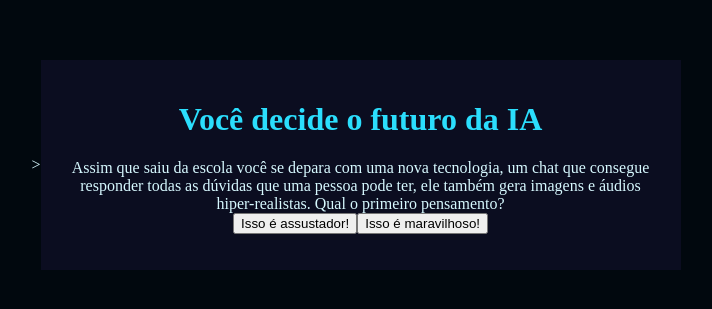
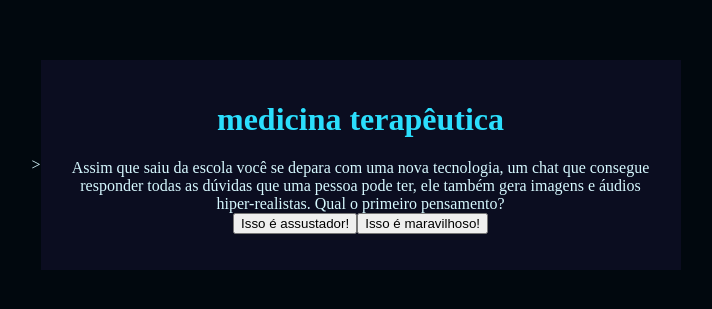
Before and after one commit to KAWANEANTUNES27/missao-inteligencia-artificial, a plain HTML site: page index.html in a window 1280 px wide. Shown: the part 243-552 px from the top of the page, without its empty margins (284-996 px from the left). Drawn offline with Linux system fonts and the light colour scheme.

Commit message:
Update index.html

```diff
--- a/index.html
+++ b/index.html
@@ -8,7 +8,7 @@
 </head>
 <body>
     <div class="caixa-principal">
-        <h1>Você decide o futuro da IA</h1>
+        <h1>medicina terapêutica</h1>
         <div class="caixa-perguntas"></div>
         <div class="caixa-alternativas"></div>
         <div class="caixa-resultado">
```
